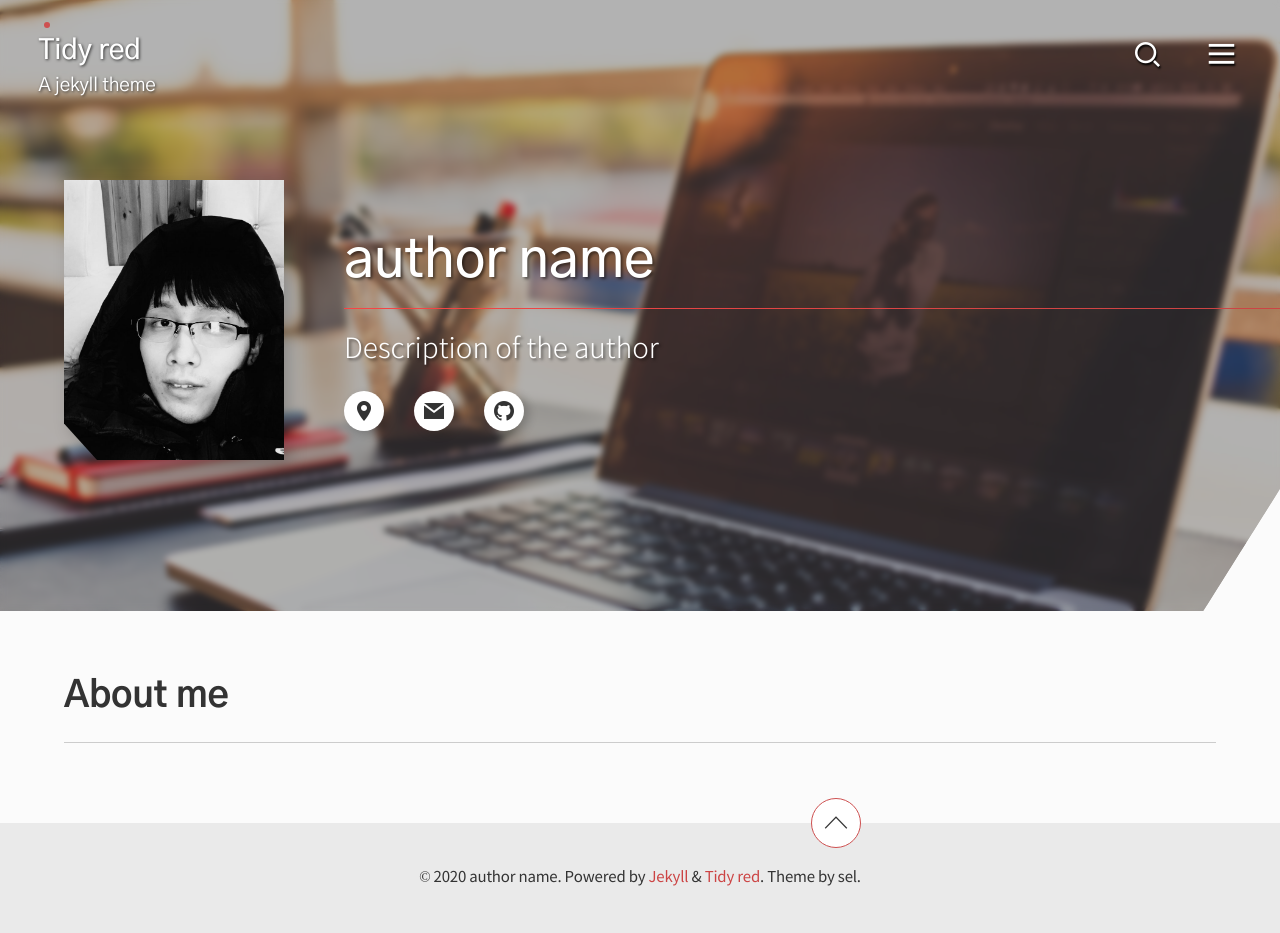
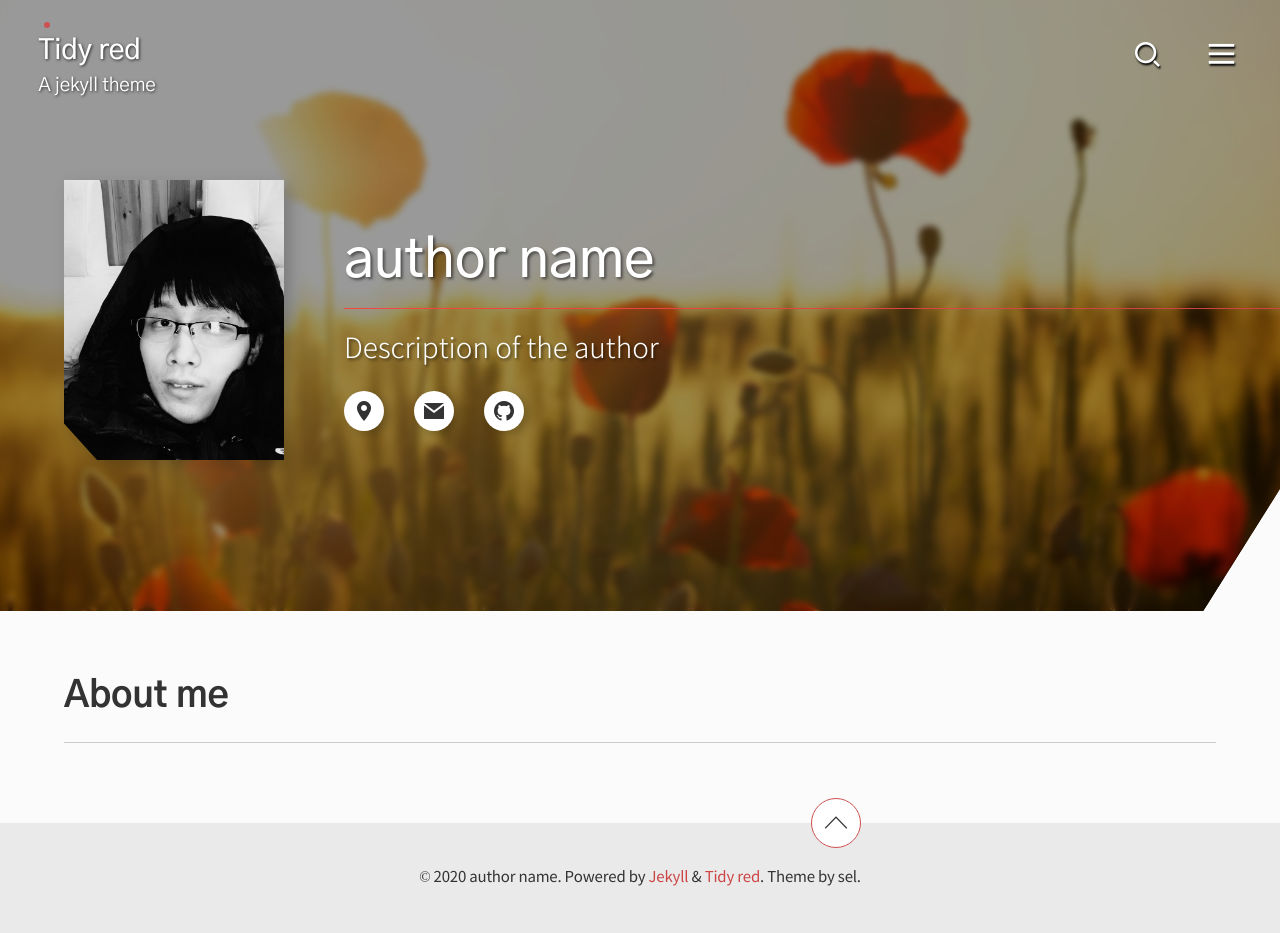
Before and after one commit to selosele/jekyll-theme-tidyred, a Jekyll site: the page built from about.html, in a window 1280 px wide. Built offline with Jekyll 4.4.1, drawn with Linux system fonts in a browser that asks for light colours; cached includes are drawn as plain includes.

Commit message:
이미지 교체

```diff
--- a/_config.yml
+++ b/_config.yml
@@ -69,7 +69,7 @@ facebook:
   username               :
   app_id                 :
   publisher              :
-og_image                 : "/assets/images/mhead_bg8.jpg"
+og_image                 : "/assets/images/mhead_bg.jpg"
 # For specifying social profiles
 # - https://developers.google.com/structured-data/customize/social-profiles
 social:
@@ -287,7 +287,7 @@ post:
 masthead:
   teaser:
     bg: "/assets/images/mhead_bg.jpg"
-    filter: 0.3
+    filter: 0.4
     blur: true
     position: # ex) 50% or 50% 21%
 
```
Also changed, not shown: assets/images/mhead_bg.jpg, assets/images/post/example-post08_img01.jpg, assets/images/post/example-post08_img02.jpg, assets/images/thumb/default_thumb02.jpg (deleted).
